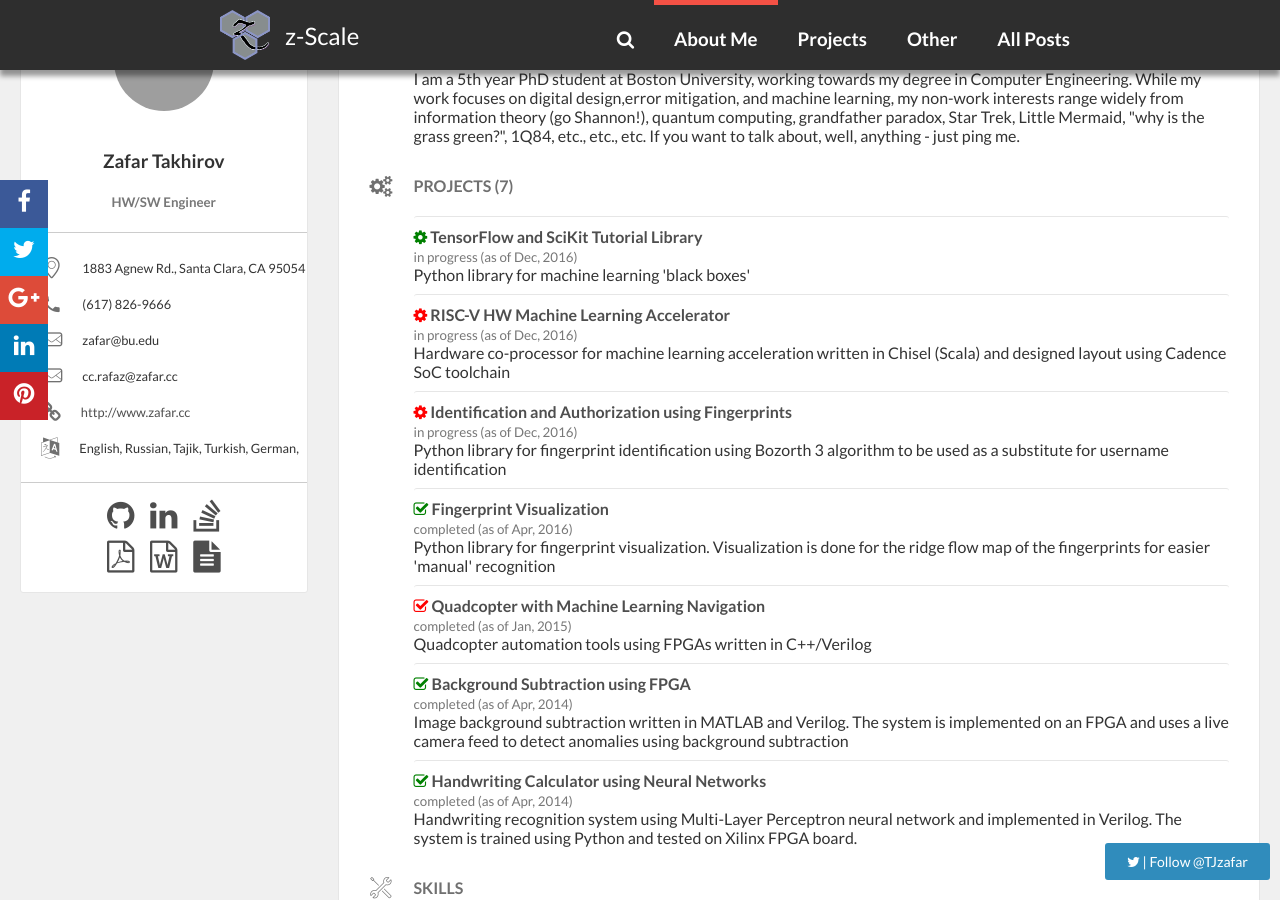
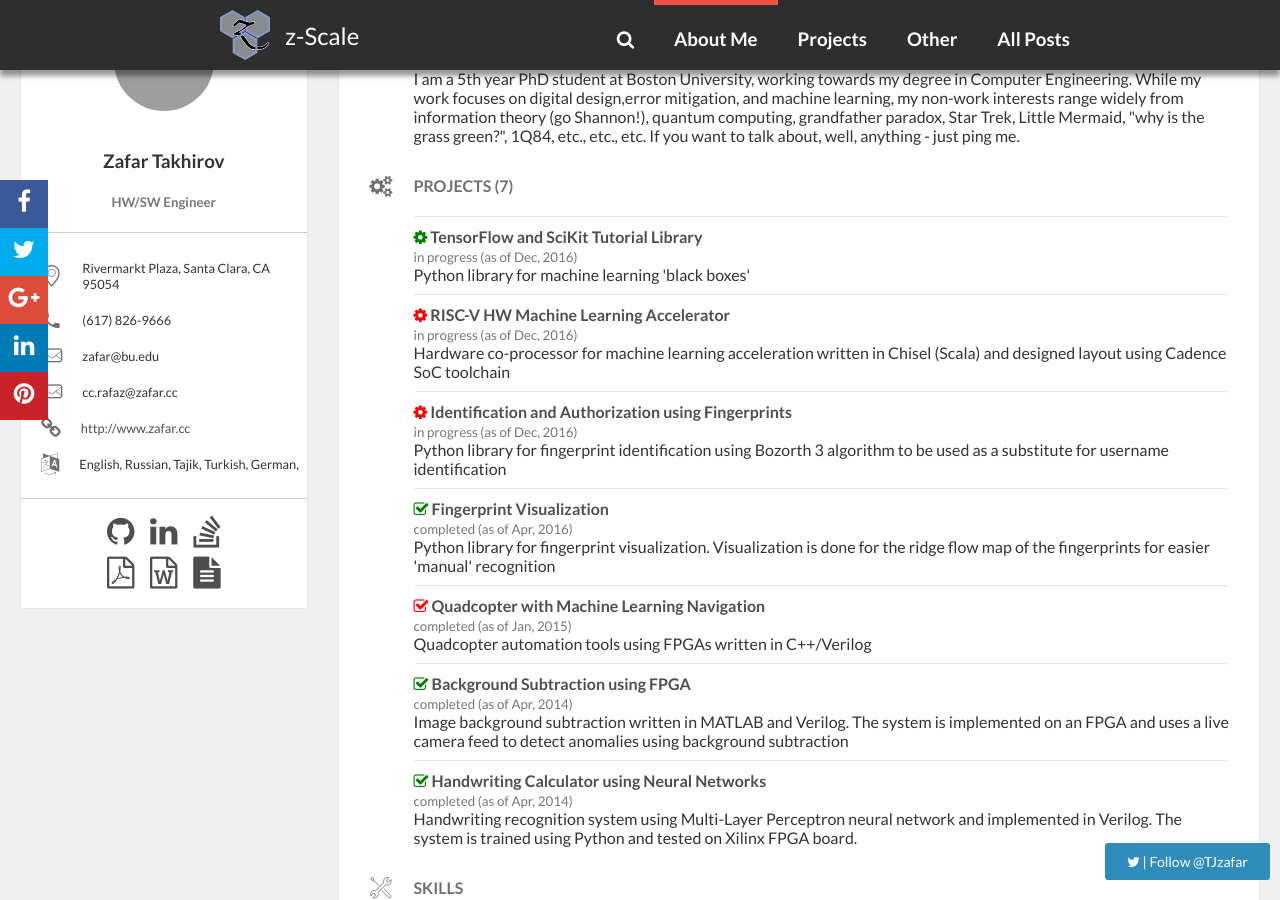
Before and after one commit to zafartahirov/zafartahirov.github.io, a Jekyll site: the page built from about/index.md, in a window 1280 px wide and 900 px high, scrolled down 325 px. Built offline with Jekyll 4.4.1, drawn with Linux system fonts in a browser that asks for light colours; nearby versions of some CDN libraries; comment, search, counter and statistics services are not loaded; grey boxes are pictures that could not be loaded.

Commit message:
Changed the address

```diff
--- a/_data/resume.json
+++ b/_data/resume.json
@@ -9,7 +9,7 @@
     "website": "http://www.zafar.cc",
     "summary": "I am a 5th year PhD student at Boston University, working towards my degree in Computer Engineering. While my work focuses on digital design,error mitigation, and machine learning, my non-work interests range widely from information theory (go Shannon!), quantum computing, grandfather paradox, Star Trek, Little Mermaid, \"why is the grass green?\", 1Q84, etc., etc., etc. If you want to talk about, well, anything - just ping me.",
     "location": {
-      "address": "1883 Agnew Rd.",
+      "address": "Rivermarkt Plaza",
       "postalCode": "95054",
       "city": "Santa Clara",
       "countryCode": "US",
```
